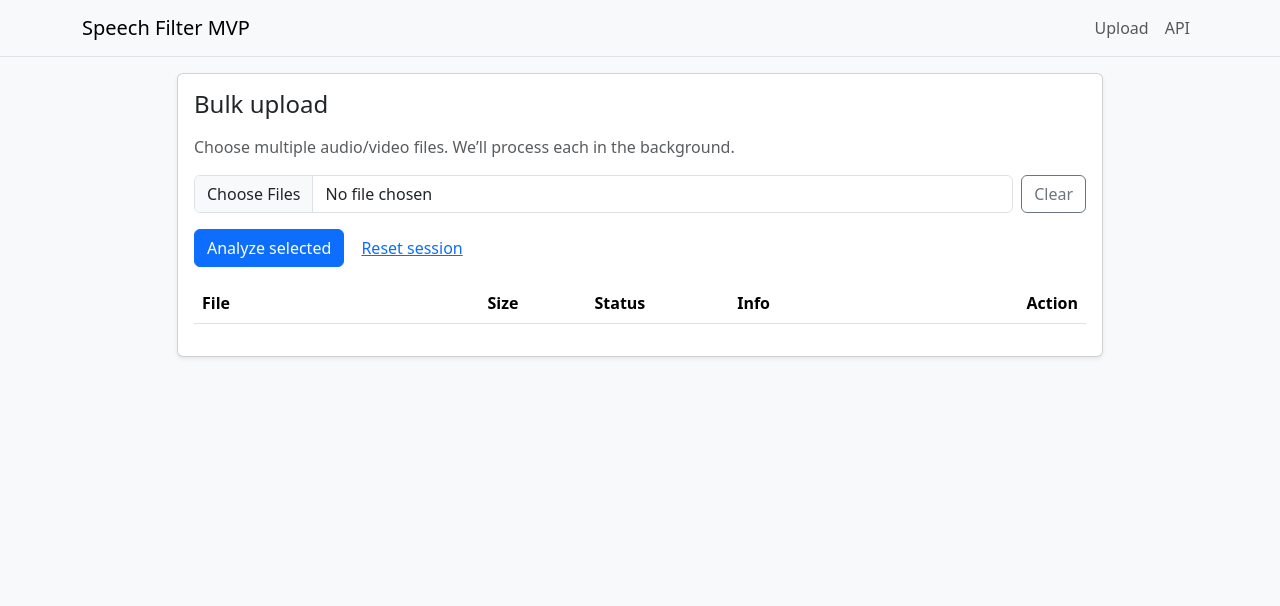
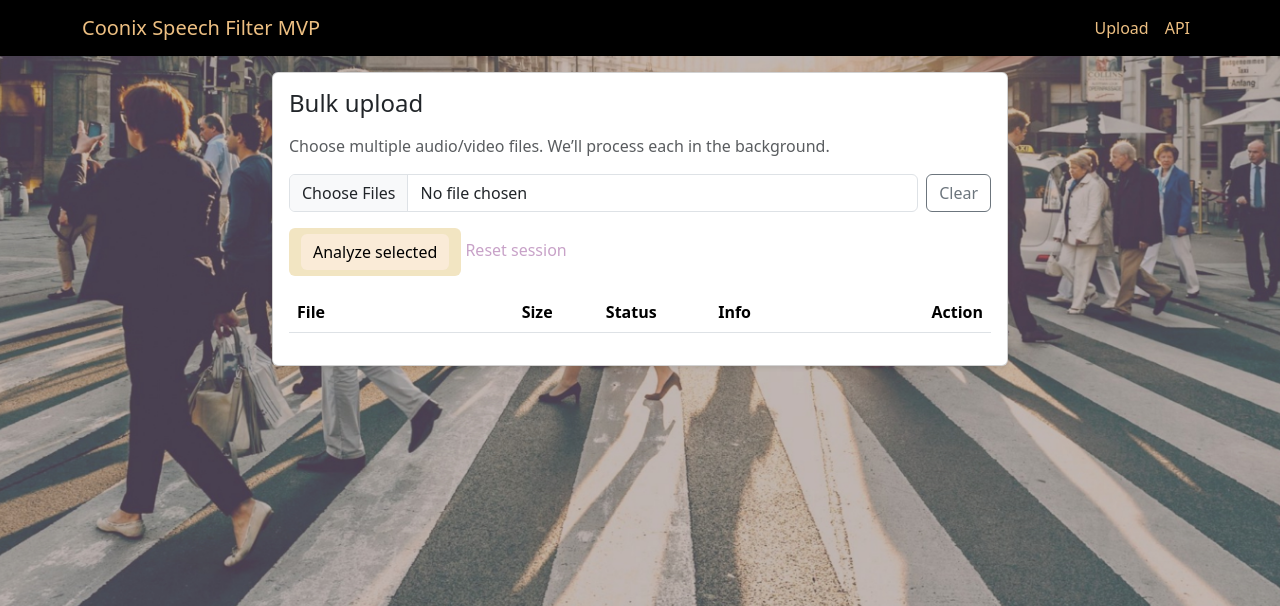
Before and after one commit to vladpaun1/JunctionX-Delft, a Django app: page / in a window 1280 px wide. Shown: the top 606 px of the page. Run offline with Django 5.2, Linux system fonts and the light colour scheme; data that the repository does not hold is empty.

Commit message:
UI stuff

```diff
--- a/backend/assets/css/app.css
+++ b/backend/assets/css/app.css
@@ -1,2 +1,58 @@
 /* Small visual tweaks */
-pre { font-size: .9rem; }
+pre { font-size: .9rem;
+     background: rgba(221, 213, 106, 0.884);
+     padding: .5rem;
+     border-radius: .25rem;
+     overflow-x: auto;
+     box-shadow: inset 0 0 5px rgba(0,0,0,.1);
+}
+body{
+    background-image: url('../res/bg.jpg');
+    background-size: cover;
+    background-attachment: fixed;
+    background-repeat: no-repeat;
+    background-position: center;
+
+}
+.custom-navbar {
+    background-color: black !important;
+    border-bottom: none !important;
+}
+
+.custom-navbar .navbar-brand,
+.custom-navbar .nav-link {
+    color: rgb(237, 191, 130) !important;
+    font-weight: 500;
+}
+
+.custom-navbar .nav-link:hover {
+    color: rgb(255, 220, 160) !important; /* slightly lighter on hover */
+}
+
+.navbar-toggler {
+    border-color: rgb(237, 191, 130) !important;
+}
+.custom-analyze-btn {
+    background-color: antiquewhite !important;
+    color: black !important;
+    border: none !important;
+}
+.custom-analyze-btn2 {
+    background-color: #f2e5c2 !important;
+    color: black !important;
+    border: none !important;
+}
+
+.custom-analyze-btn:hover {
+    background-color: #f2e5c2 !important; /* slightly darker on hover */
+    color: black !important;
+}
+a {
+    color: #C8A2C8; /* lilac */
+    text-decoration: none; /* optional: removes underline */
+}
+
+a:hover {
+    color: #B084B8; /* slightly darker lilac on hover */
+    text-decoration: underline; /* optional hover underline */
+}
--- a/backend/templates/base/_nav.html
+++ b/backend/templates/base/_nav.html
@@ -1,7 +1,7 @@
 {% load static %}
-<nav class="navbar navbar-expand-lg bg-body-tertiary border-bottom mb-3">
+<nav class="navbar navbar-expand-lg custom-navbar border-bottom mb-3">
   <div class="container">
-    <a class="navbar-brand" href="/">Speech Filter MVP</a>
+    <a class="navbar-brand" href="/">Coonix Speech Filter MVP</a>
     <div class="collapse navbar-collapse">
       <ul class="navbar-nav ms-auto">
         <li class="nav-item"><a class="nav-link" href="{% url 'upload' %}">Upload</a></li>
--- a/backend/templates/web/upload.html
+++ b/backend/templates/web/upload.html
@@ -5,25 +5,10 @@
 
 {% block content %}
 <link rel="stylesheet" href="{% static 'css/upload.css' %}">
-<style>
-  #overlay{display:none;position:fixed;inset:0;align-items:center;justify-content:center;background:rgba(0,0,0,.35);z-index:1050}
-  #overlay .box{display:flex;gap:.75rem;align-items:center;color:#fff}
-  td .spinner-border{width:1rem;height:1rem}
-  .flagged{cursor:pointer;border-radius:.15rem;padding:0 .15rem;border-bottom:2px solid transparent}
-  .lbl-bad{background:rgba(255,193,7,.25);border-bottom-color:#ffc107}
-  .lbl-hate{background:rgba(220,53,69,.25);border-bottom-color:#dc3545}
-  .lbl-terror{background:rgba(111,66,193,.25);border-bottom-color:#6f42c1}
-</style>
 
-<div id="overlay" aria-hidden="true">
-  <div class="box">
-    <div class="spinner-border" role="status" aria-hidden="true"></div>
-    <div class="fw-semibold">Uploading…</div>
-  </div>
-</div>
 
 <div class="row">
-  <div class="col-lg-10 mx-auto">
+  <div class="col-lg-8 mx-auto">
     <div class="card shadow-sm">
       <div class="card-body">
         <h1 class="h4 mb-3">Bulk upload</h1>
@@ -35,12 +20,12 @@
             <button class="btn btn-outline-secondary" type="button" id="clear-files">Clear</button>
           </div>
 
-        <button class="btn btn-primary" type="button" id="enqueue-btn">
-          <span class="btn-text">Analyze selected</span>
+        <button class="btn custom-analyze-btn2" type="button" id="enqueue-btn">
+          <span class="btn custom-analyze-btn">Analyze selected</span>
           <span class="spinner-border spinner-border-sm d-none" role="status" aria-hidden="true" id="btn-spinner"></span>
         </button>
         {% comment %} Optional link to reset session in dev {% endcomment %}
-        <a class="btn btn-link" href="{% url 'reset_session' %}">Reset session</a>
+        <a href="{% url 'reset_session' %}">Reset session</a>
         </form>
 
         <div id="error" class="alert alert-danger d-none mt-3" role="alert"></div>
```
Also changed, not shown: backend/assets/css/upload.css (+0 -28 lines), backend/assets/res/bg.jpg (added).
